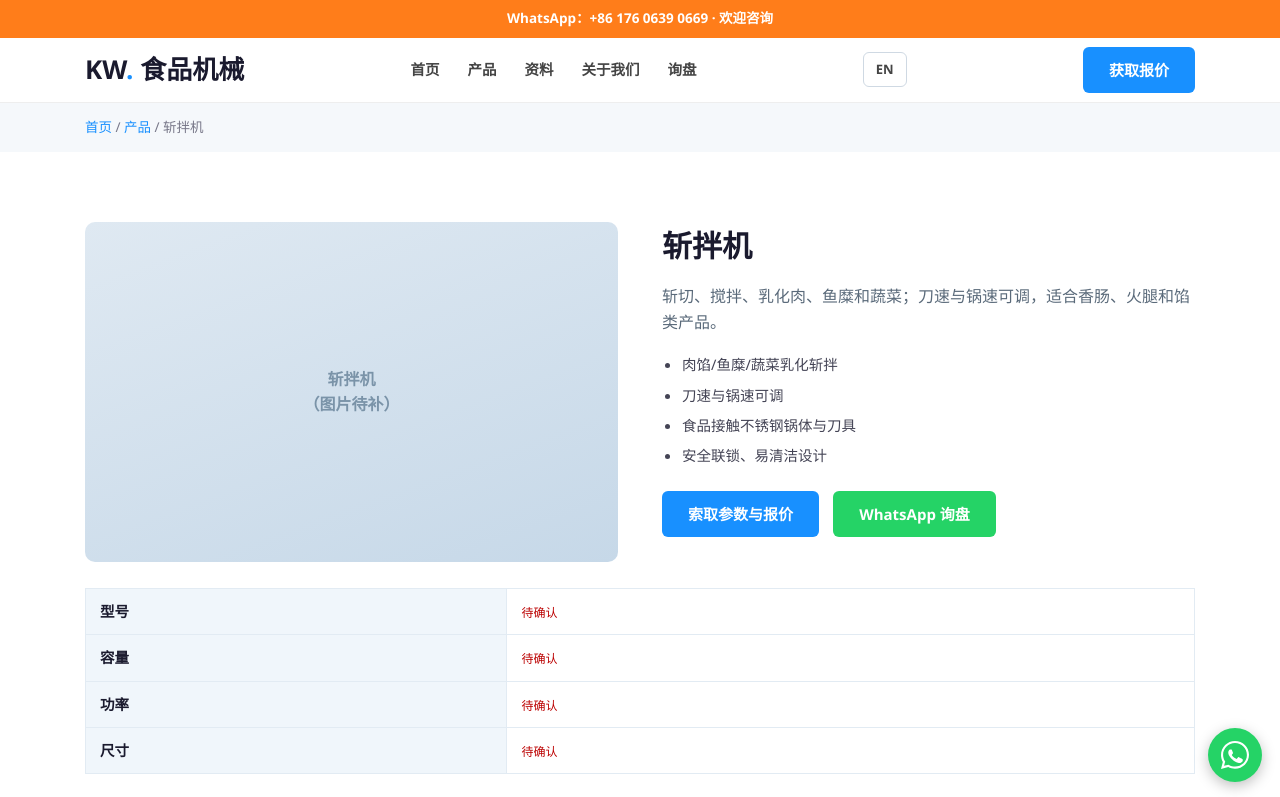
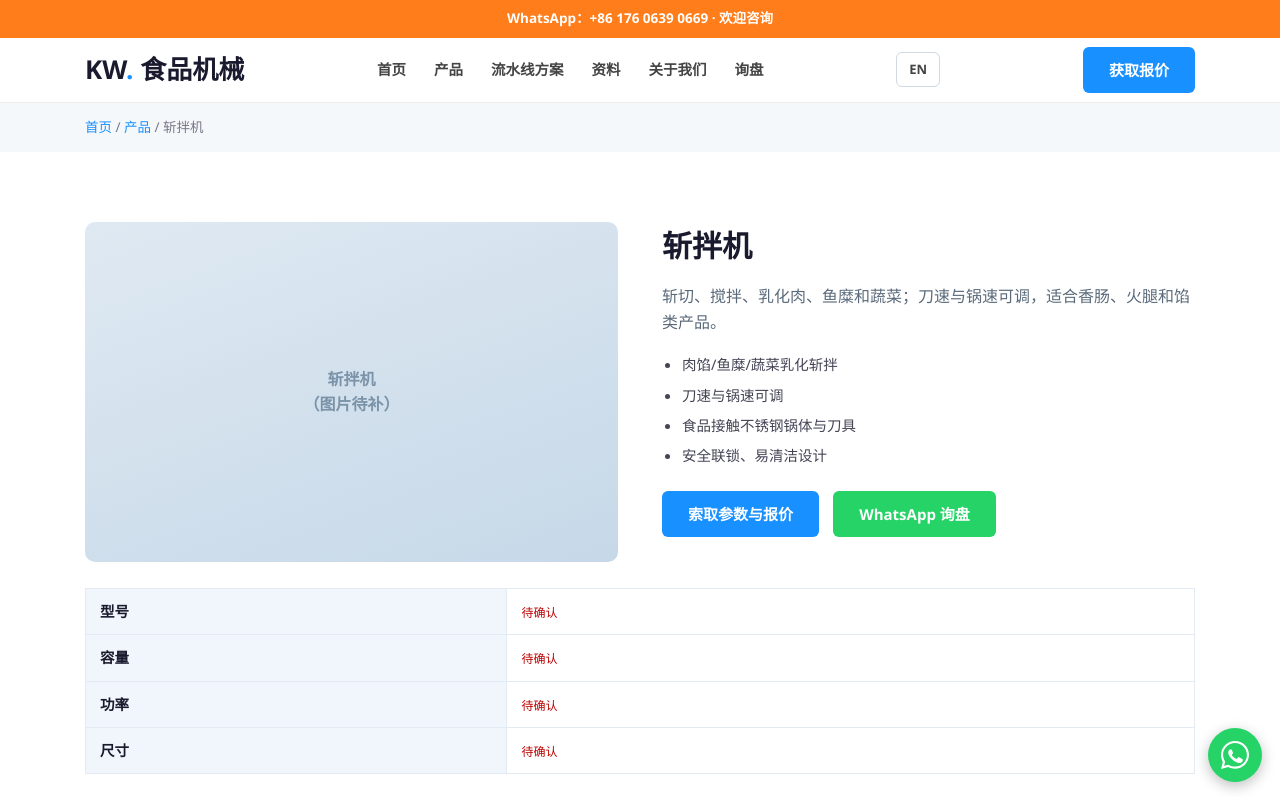
Before and after one commit to xguan821-dev/kaiwuzy-site, a plain HTML site: page zh/product-bowl-chopper.html in a window 1280 px wide. Shown: the top 797 px of the page. Drawn offline with Linux system fonts and the light colour scheme.

Commit message:
Update product-bowl-chopper.html

```diff
--- a/zh/product-bowl-chopper.html
+++ b/zh/product-bowl-chopper.html
@@ -21,7 +21,7 @@
 <div class="top-bar"><a href="https://wa.me/8617606390669?text=%E6%82%A8%E5%A5%BD%EF%BC%8C%E6%88%91%E6%83%B3%E5%92%A8%E8%AF%A2KW%E9%A3%9F%E5%93%81%E5%8A%A0%E5%B7%A5%E6%9C%BA%E6%A2%B0%E3%80%82" target="_blank" rel="noopener">WhatsApp：+86 176 0639 0669 &middot; 欢迎咨询</a></div>
 <header><div class="container nav">
 <div class="logo">KW<span>.</span> 食品机械</div>
-<ul class="nav-links"><li><a href="index.html">首页</a></li><li><a href="index.html#products">产品</a></li><li><a href="resources.html">资料</a></li><li><a href="about.html">关于我们</a></li><li><a href="contact.html">询盘</a></li></ul>
+<ul class="nav-links"><li><a href="index.html">首页</a></li><li><a href="index.html#products">产品</a></li><li><a href="solutions.html">流水线方案</a></li><li><a href="resources.html">资料</a></li><li><a href="about.html">关于我们</a></li><li><a href="contact.html">询盘</a></li></ul>
 <a class="lang-switch" href="https://www.kaiwuzy.com/product-bowl-chopper">EN</a>
 <a class="btn btn-wa chat-btn" href="https://wa.me/8617606390669?text=%E6%82%A8%E5%A5%BD%EF%BC%8C%E6%88%91%E6%83%B3%E5%92%A8%E8%AF%A2KW%E9%A3%9F%E5%93%81%E5%8A%A0%E5%B7%A5%E6%9C%BA%E6%A2%B0%E3%80%82" target="_blank" rel="noopener">咨询</a>
     <button class="nav-burger" aria-label="菜单" aria-expanded="false"><span></span><span></span><span></span></button>
@@ -58,5 +58,6 @@
 
 <a class="wa-float" href="https://wa.me/8617606390669?text=%E6%82%A8%E5%A5%BD%EF%BC%8C%E6%88%91%E6%83%B3%E5%92%A8%E8%AF%A2KW%E9%A3%9F%E5%93%81%E5%8A%A0%E5%B7%A5%E6%9C%BA%E6%A2%B0%E3%80%82" target="_blank" rel="noopener" aria-label="WhatsApp 咨询"><svg viewBox="0 0 32 32" width="28" height="28" fill="currentColor" aria-hidden="true"><path d="M16 0C7.2 0 0 7.2 0 16c0 2.8.7 5.5 2.1 7.9L0 32l8.3-2.2c2.3 1.3 4.9 1.9 7.7 1.9 8.8 0 16-7.2 16-16S24.8 0 16 0zm0 29.2c-2.5 0-4.9-.7-7-1.9l-.5-.3-5 1.3 1.3-4.8-.3-.5c-1.4-2.2-2.1-4.7-2.1-7.3C2.4 8.5 8.5 2.4 16 2.4S29.6 8.5 29.6 16 23.5 29.2 16 29.2zm7.1-9.4c-.4-.2-2.3-1.1-2.6-1.3-.4-.1-.6-.2-.9.2-.3.4-1 1.3-1.3 1.5-.2.3-.5.3-.9.1-.4-.2-1.7-.6-3.2-2-.9-.8-1.5-1.7-1.7-2.1-.2-.4 0-.6.2-.8.2-.2.4-.5.6-.7.2-.2.3-.4.4-.7.1-.3.1-.5 0-.7-.1-.2-.9-2.2-1.2-3-.3-.8-.7-.7-.9-.7h-.8c-.3 0-.7.1-1.1.5-.4.4-1.4 1.4-1.4 3.4s1.5 3.9 1.7 4.2c.2.3 2.9 4.4 7 6.2 1 .4 1.8.7 2.4.9 1 .3 1.9.3 2.6.2.8-.1 2.3-1 2.7-1.9.3-.9.3-1.7.2-1.9-.1-.2-.4-.3-.8-.5z"/></svg></a>
 <script src="../site.js"></script>
+<!-- Cloudflare Web Analytics --><script type='module' src='https://static.cloudflareinsights.com/beacon.min.js' data-cf-beacon='{"token": "9ff0921984e44dc28ed552fffb889dc7"}'></script><!-- End Cloudflare Web Analytics -->
 </body>
 </html>
```
